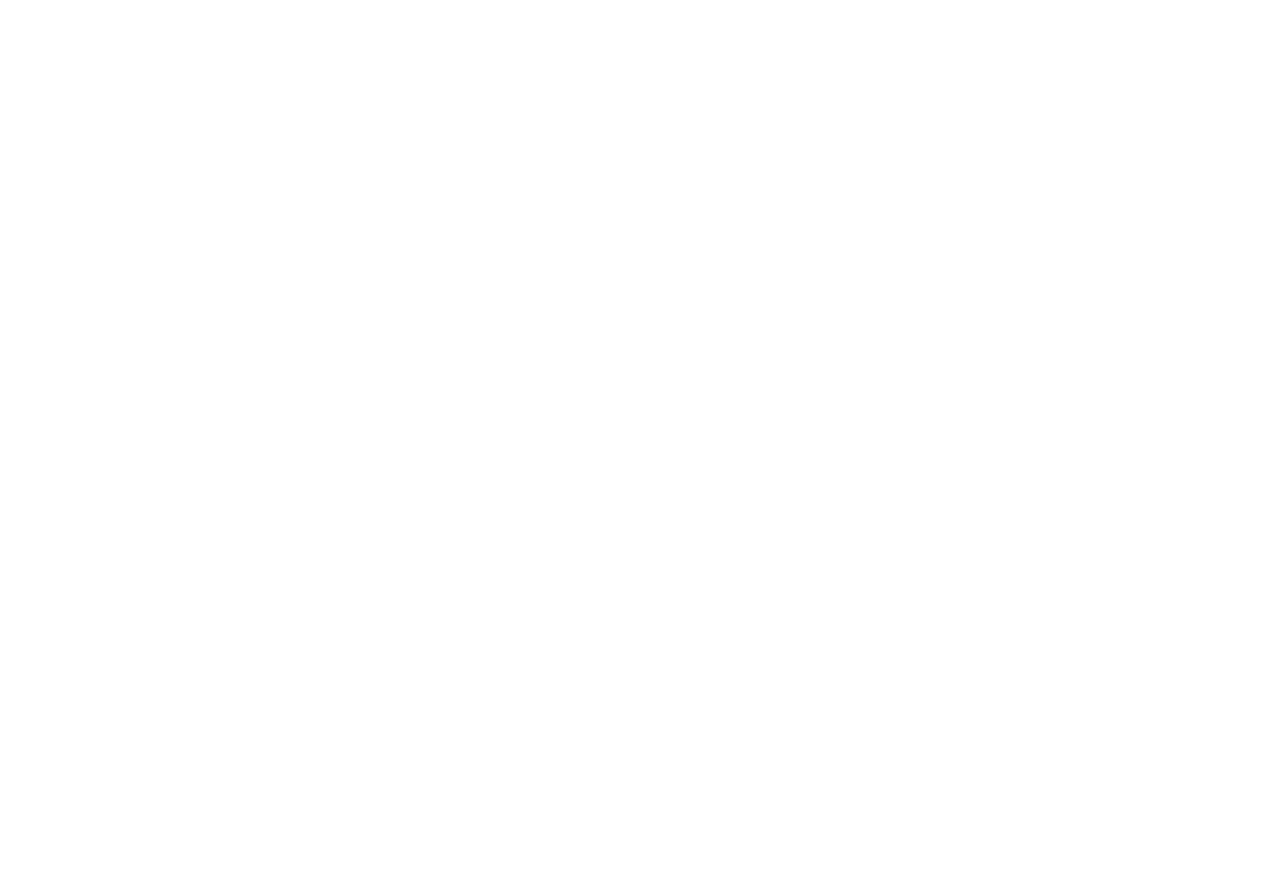
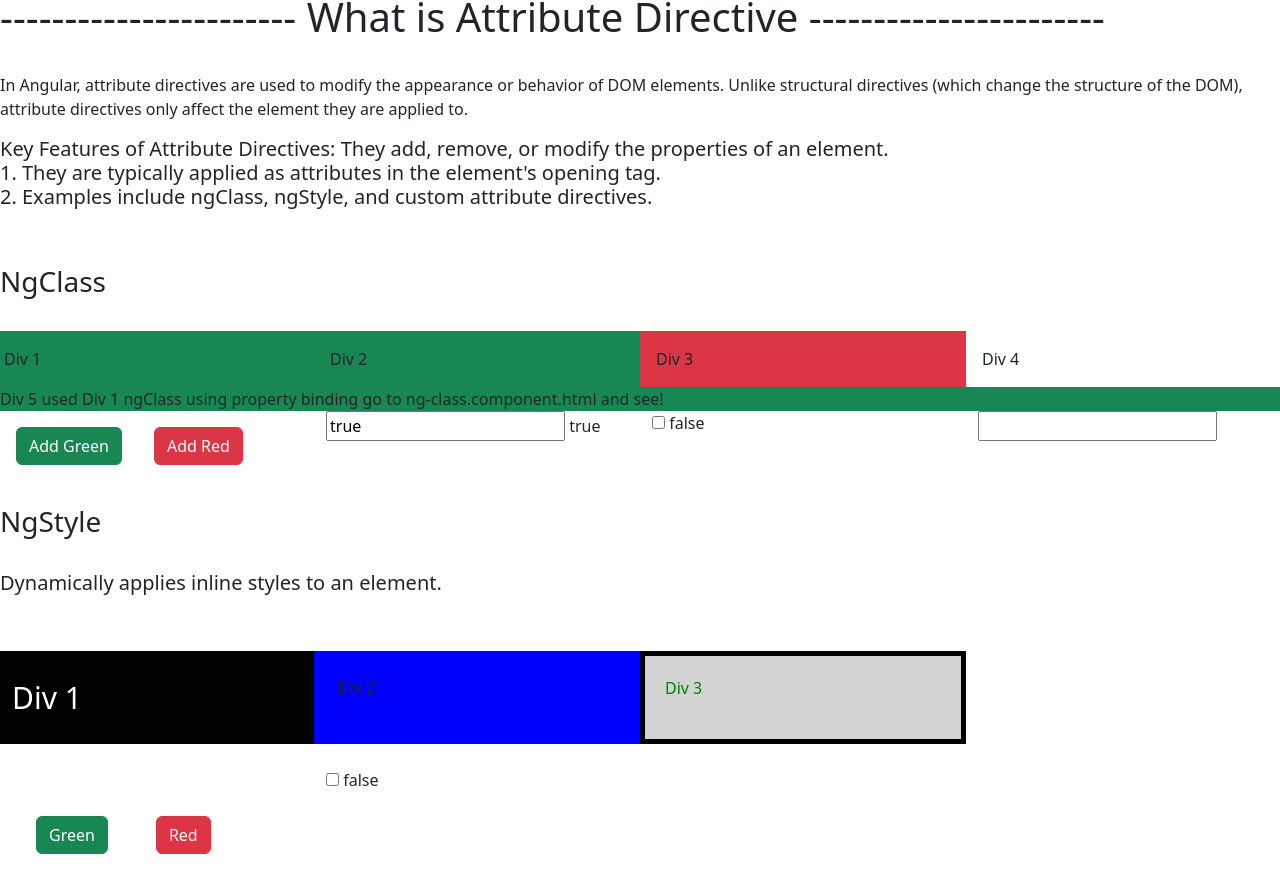
Before and after one commit to Sourav8184/Angular, an Angular app: page / in a window 1280 px wide. Shown: the part 3059-3952 px from the top of the page. Before the commit the page ends 3028 px from the top, so only its background shows below. Built offline with nearby package versions, Linux system fonts and the light colour scheme.

Commit message:
Practice using Attribute Directives in Angular

```diff
--- a/src/app/app.component.html
+++ b/src/app/app.component.html
@@ -21,3 +21,10 @@
 <br />
 <app-ngIf></app-ngIf>
 <app-ngFor></app-ngFor>
+<br />
+<h1>
+  ----------------------- What is Attribute Directive -----------------------
+</h1>
+<br />
+<app-ng-class></app-ng-class>
+<app-ng-style></app-ng-style>
--- a/src/app/app.component.ts
+++ b/src/app/app.component.ts
@@ -4,6 +4,8 @@
 import { DataBindingComponent } from './components/data-binding/data-binding.component';
 import { NgForComponent } from './components/ngFor/ngFor.component';
 import { NgIfComponent } from './components/ngIf/ngIf.component';
+import { NgClassComponent } from './components/ng-class/ng-class.component';
+import { NgStyleComponent } from './components/ng-style/ng-style.component';
 
 @Component({
   selector: 'app-root',
@@ -13,6 +15,8 @@
     UserComponent,
     NgForComponent,
     NgIfComponent,
+    NgClassComponent,
+    NgStyleComponent,
   ],
   templateUrl: './app.component.html',
   styleUrl: './app.component.css',
--- /dev/null
+++ b/src/app/components/ng-class/ng-class.component.html
@@ -0,0 +1,74 @@
+<p>
+  In Angular, attribute directives are used to modify the appearance or behavior
+  of DOM elements. Unlike structural directives (which change the structure of
+  the DOM), attribute directives only affect the element they are applied to.
+</p>
+<h5>
+  Key Features of Attribute Directives: They add, remove, or modify the
+  properties of an element. <br />
+  1. They are typically applied as attributes in the element's opening tag.
+  <br />
+  2. Examples include ngClass, ngStyle, and custom attribute directives.
+</h5>
+<br /><br />
+<h3>NgClass</h3>
+<br />
+<div class="row">
+  <div class="col-3 p-3" [ngClass]="divBgColor">Div 1</div>
+  <div
+    class="col-3 p-3"
+    [ngClass]="isChecked === 'true' ? 'bg-success' : 'bg-danger'"
+  >
+    Div 2
+  </div>
+  <div
+    class="col-3 p-3"
+    [ngClass]="isCheckedBool === true ? 'bg-success' : 'bg-danger'"
+  >
+    Div 3
+  </div>
+  <!-- either you used NgClass -->
+  <div class="col-3 p-3" [ngClass]="div4Classname">Div 4</div>
+  <!-- or you used Property binding also -->
+
+  <div [class]="divBgColor">
+    Div 5 used Div 1 ngClass using property binding go to
+    ng-class.component.html and see!
+  </div>
+</div>
+
+<div class="row">
+  <div class="col-3">
+    <button class="btn btn-success m-3" (click)="bgGreen('bg-success')">
+      Add Green
+    </button>
+    <button class="btn btn-danger m-3" (click)="bgRed('bg-danger')">
+      Add Red
+    </button>
+  </div>
+  <br />
+  <div class="col-3">
+    <!-- When the user clicks the checkbox:
+          If the checkbox is checked, isChecked becomes true.
+          If the checkbox is unchecked, isChecked becomes false.
+          This change is automatic because of Angular's two-way data binding. -->
+    <input type="text" [(ngModel)]="isChecked" />
+    {{ isChecked }}
+  </div>
+  <br />
+  <div class="col-3">
+    <!-- When the user clicks the checkbox:
+          If the checkbox is checked, isChecked becomes true.
+          If the checkbox is unchecked, isChecked becomes false.
+          This change is automatic because of Angular's two-way data binding. -->
+    <input type="checkbox" [(ngModel)]="isCheckedBool" />
+    {{ isCheckedBool }}
+  </div>
+  <br />
+  <div class="col-3">
+    <input type="text" [(ngModel)]="div4Classname" />
+  </div>
+</div>
+<br />
+<h3>NgStyle</h3>
+<br />
--- /dev/null
+++ b/src/app/components/ng-class/ng-class.component.ts
@@ -0,0 +1,24 @@
+import { NgClass } from '@angular/common';
+import { Component, NgModule } from '@angular/core';
+import { FormsModule } from '@angular/forms';
+
+@Component({
+  selector: 'app-ng-class',
+  imports: [NgClass, FormsModule],
+  templateUrl: './ng-class.component.html',
+  styleUrl: './ng-class.component.css',
+})
+export class NgClassComponent {
+  divBgColor = 'bg-success';
+
+  bgGreen(className: string) {
+    this.divBgColor = className;
+  }
+  bgRed(className: string) {
+    this.divBgColor = className;
+  }
+
+  isChecked: string = 'true';
+  isCheckedBool: boolean = false;
+  div4Classname: string = '';
+}
--- /dev/null
+++ b/src/app/components/ng-style/ng-style.component.html
@@ -0,0 +1,40 @@
+<h5>Dynamically applies inline styles to an element.</h5>
+<br /><br />
+
+<div class="row">
+  <div
+    class="col-3 p-4"
+    [ngStyle]="{
+      'background-color': bgColor,
+      'font-size': textSize,
+      color: textColor
+    }"
+  >
+    Div 1
+  </div>
+  <div
+    class="col-3 p-4"
+    [ngStyle]="{ 'background-color': isChecked === true ? 'teal' : 'blue' }"
+  >
+    Div 2
+  </div>
+  <div class="col-3" [ngStyle]="styleObject">Div 3</div>
+</div>
+
+<br />
+
+<div class="row">
+  <div class="col-3 p-4">
+    <button class="btn btn-success m-4" (click)="bgGreenAndChangeStyle()">
+      Green
+    </button>
+    <button class="btn btn-danger m-4" (click)="bgRedAndChangeStyle()">
+      Red
+    </button>
+  </div>
+
+  <div class="col-3">
+    <input type="checkbox" [(ngModel)]="isChecked" />
+    {{ isChecked }}
+  </div>
+</div>
--- /dev/null
+++ b/src/app/components/ng-style/ng-style.component.ts
@@ -0,0 +1,36 @@
+import { NgStyle } from '@angular/common';
+import { Component } from '@angular/core';
+import { FormsModule } from '@angular/forms';
+
+@Component({
+  selector: 'app-ng-style',
+  imports: [NgStyle, FormsModule],
+  templateUrl: './ng-style.component.html',
+  styleUrl: './ng-style.component.css',
+})
+export class NgStyleComponent {
+  bgColor = 'black';
+  textColor = 'white';
+  textSize = '30px';
+
+  bgGreenAndChangeStyle() {
+    this.bgColor = 'green';
+    this.textColor = 'red';
+    this.textSize = '15px';
+  }
+
+  bgRedAndChangeStyle() {
+    this.bgColor = 'red';
+    this.textColor = 'black';
+    this.textSize = '25px';
+  }
+
+  isChecked: boolean = false;
+
+  styleObject: any = {
+    color: 'green',
+    'background-color': 'lightgrey',
+    padding: '20px',
+    border: '5px solid black',
+  };
+}
```
Also changed, not shown: src/app/components/ng-class/ng-class.component.css (added), src/app/components/ng-style/ng-style.component.css (added), 2 other files (tests, documents, lock files or other folders).
